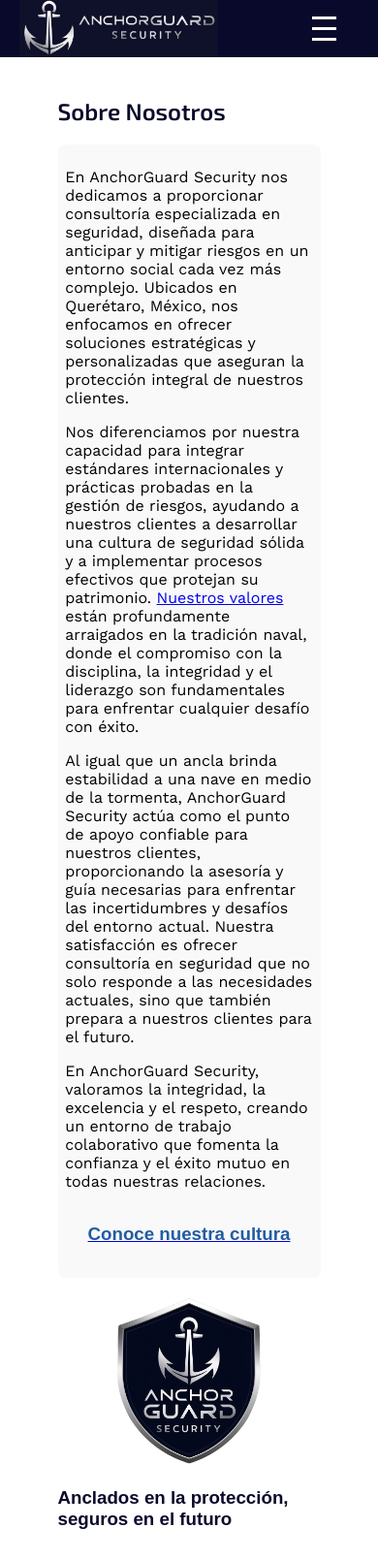
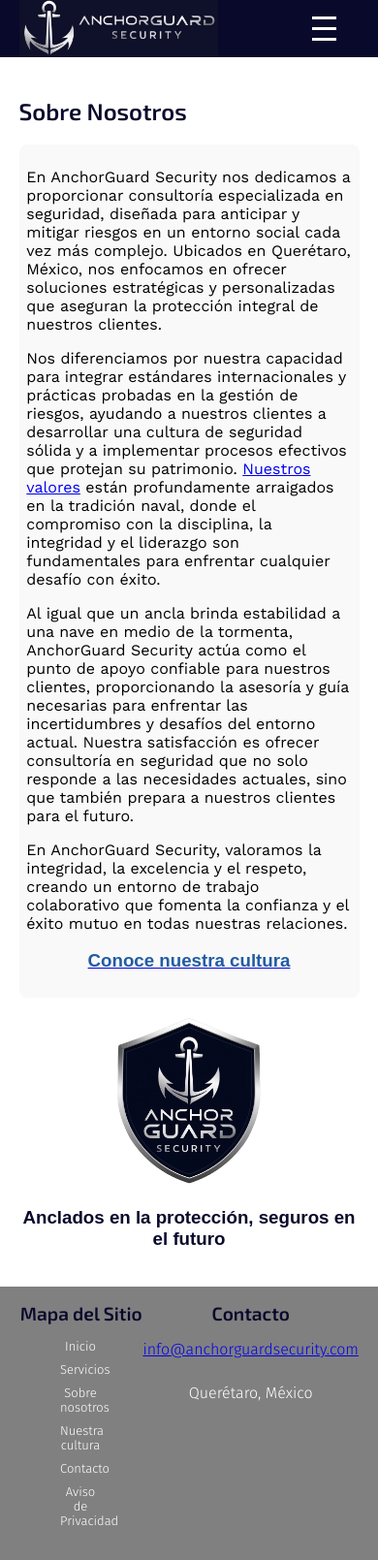
Before and after one commit to ricardoaamano/anchorguard, a plain HTML site: page nosotros.html in a window 390 px wide. Shown: the top 1609 px of the page at 97% size. Drawn offline with nearby package versions, Linux system fonts and the light colour scheme; a web font is replaced by a local one.

Commit message:
Actualización

```diff
--- a/nosotros.html
+++ b/nosotros.html
@@ -57,9 +57,9 @@
                 </ul>
             </div>
         </nav>
-        <section id="Nosotros">
+        <section id="nosotros">
+            <h2>Sobre Nosotros</h2>
             <div class="nosotros-container">
-                <h2>Sobre Nosotros</h2>
                 <div class="nosotros">
                     <p class="text">En AnchorGuard Security nos dedicamos a proporcionar consultoría especializada en seguridad, diseñada para anticipar y mitigar riesgos en un entorno social cada vez más complejo. Ubicados en Querétaro, México, nos enfocamos en ofrecer soluciones estratégicas y personalizadas que aseguran la protección integral de nuestros clientes.</p>
                     <p class="text">Nos diferenciamos por nuestra capacidad para integrar estándares internacionales y prácticas probadas en la gestión de riesgos, ayudando a nuestros clientes a desarrollar una cultura de seguridad sólida y a implementar procesos efectivos que protejan su patrimonio. <a href="cultura.html#valores">Nuestros valores</a> están profundamente arraigados en la tradición naval, donde el compromiso con la disciplina, la integridad y el liderazgo son fundamentales para enfrentar cualquier desafío con éxito.</p>
@@ -67,12 +67,12 @@
                     <p class="text">En AnchorGuard Security, valoramos la integridad, la excelencia y el respeto, creando un entorno de trabajo colaborativo que fomenta la confianza y el éxito mutuo en todas nuestras relaciones.</p>
                     <a href="cultura.html" class="nosotros"><h3>Conoce nuestra cultura</h3></a>
                 </div>
-                <div class="nosotros-image">
-                    <img src="logo1.png" alt="Logotipo de AnchorGuard Security">
-                </div>
-                <div class="nosotros-lema">
-                    <h3>Anclados en la protección, seguros en el futuro</h3>
-                </div>
+            </div>
+            <div class="nosotros-image">
+                <img src="logo1.png" alt="Logotipo de AnchorGuard Security">
+            </div>
+            <div class="nosotros-lema">
+                <h3>Anclados en la protección, seguros en el futuro</h3>
             </div>
         </section>
         <footer>
--- a/styles.css
+++ b/styles.css
@@ -290,12 +290,6 @@ p {
         grid-row: 1;
     }
 
-    h3 {
-        grid-column: 1 / 2;
-        grid-row: 1;
-        text-align: left;
-    }
-
     .text {
         grid-column: 2 / 3;
         grid-row: 1 / 3;
@@ -391,8 +385,9 @@ html {
     box-shadow: 0 4px 8px rgba(0, 0, 0, 0.1);
 }
 
-#servicios, #contacto, #cultura {
-    padding: 80px 40px;
+#servicios, #nosotros, #contacto, #cultura, #aviso {
+    padding-top: 80px;
+    padding-bottom: 20px;
     background-color: white;
     margin: 0 auto;
     max-width: 90%;
@@ -412,6 +407,10 @@ h3 {
     font-optical-sizing: auto;
     font-weight: 600;
     color: rgb(9, 9, 43);
+}
+
+.servicio-content h3 {
+    text-align: center;
 }
 
 .servicio-derecha,
@@ -516,26 +515,24 @@ h3 {
     justify-content: center;
 }
 
-.nosotros-container {
-    padding: 80px 40px;
-    background-color: white;
-    margin: 0 auto;
-    max-width: 90%;
-    box-sizing: border-box;
-}
-
-.nosotros {
-    background-color: #f9f9f9;
-    padding: 2vw;
-    border-radius: 8px;
-}
-
 .nosotros h2 {
     font-family: 'Exo 2', sans-serif;
     font-optical-sizing: auto;
     font-weight: 600;
     font-style: normal;
     color: rgb(9, 9, 43);
+}
+
+.nosotros-container {
+    display: flex;
+    flex-direction: column;
+    gap: 1rem;
+    align-items: center;
+    background-color: #f9f9f9;
+    border-radius: 8px;
+    padding: 2vw;
+    box-sizing: border-box;
+    margin-bottom: 2vw;
 }
 
 .nosotros a.nosotros {
@@ -653,18 +650,22 @@ h3 {
     transform: rotateY(0deg);
 }
 
-.contacto {
-    background-color: #f9f9f9;
-    border-radius: 8px;
-    box-shadow: 0 2px 4px rgba(0, 0, 0, 0.1);
-    padding: 1rem;
-    margin-bottom: 1.5rem;
-}
-
 .text {
     font-family: 'Work Sans', sans-serif;
     font-size: medium;
     font-weight: 400;
+    margin-bottom: 2vw;
+}
+
+.contacto {
+    display: flex;
+    flex-direction: column;
+    gap: 1rem;
+    align-items: center;
+    background-color: #f9f9f9;
+    border-radius: 8px;
+    padding: 2vw;
+    box-sizing: border-box;
     margin-bottom: 2vw;
 }
 
@@ -812,6 +813,7 @@ input[type="submit"]:hover {
 
 .icon-container {
     display: flex;
+    padding: 40px;
     justify-content: center;
     margin: 40px;
 }
@@ -860,14 +862,6 @@ input[type="submit"]:hover {
     scale: 1.1;
 }
 
-.aviso-container {
-    padding: 80px 40px;
-    background-color: white;
-    margin: 0 auto;
-    max-width: 90%;
-    box-sizing: border-box;
-}
-
 .aviso {
     background-color: #f9f9f9;
     padding: 2vw;
@@ -882,8 +876,8 @@ input[type="submit"]:hover {
 }
 
 .aviso-cierre h3 {
-        color: #215ca3;
-        text-align: center;
+    color: #215ca3;
+    text-align: center;
 }
 
 .aviso-cierre h3:hover {
```
